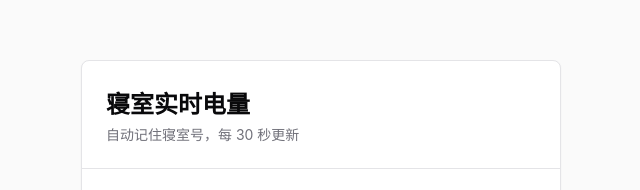
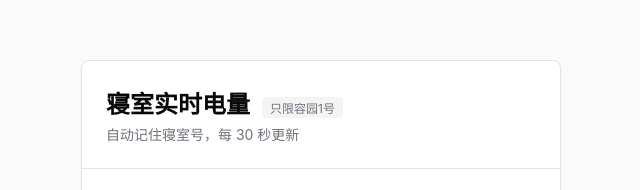
Before and after one commit to xyh-789/Check_power, a website: page public/index.html in a window 1280 px wide. Shown: the part 203-393 px from the top of the page, 319-959 px from the left. Drawn offline with Linux system fonts and the light colour scheme.

Commit message:
add room badge

```diff
--- a/public/index.html
+++ b/public/index.html
@@ -40,10 +40,25 @@
             border-bottom: 1px solid #e4e4e7;
         }
 
+        .card-title-row {
+            display: flex;
+            align-items: baseline;
+            gap: 12px;
+        }
+
         .card-title {
             font-size: 24px;
             font-weight: 600;
             color: #09090b;
+        }
+
+        .card-badge {
+            font-size: 12px;
+            color: #71717a;
+            background-color: #f4f4f5;
+            padding: 2px 8px;
+            border-radius: 4px;
+            white-space: nowrap;
         }
 
         .card-description {
@@ -255,7 +270,10 @@
     <div class="container">
         <div class="card">
             <div class="card-header">
-                <h1 class="card-title">寝室实时电量</h1>
+                <div class="card-title-row">
+                    <h1 class="card-title">寝室实时电量</h1>
+                    <span class="card-badge">只限容园1号</span>
+                </div>
                 <p class="card-description">自动记住寝室号，每 30 秒更新</p>
             </div>
             <div class="card-content">
```
